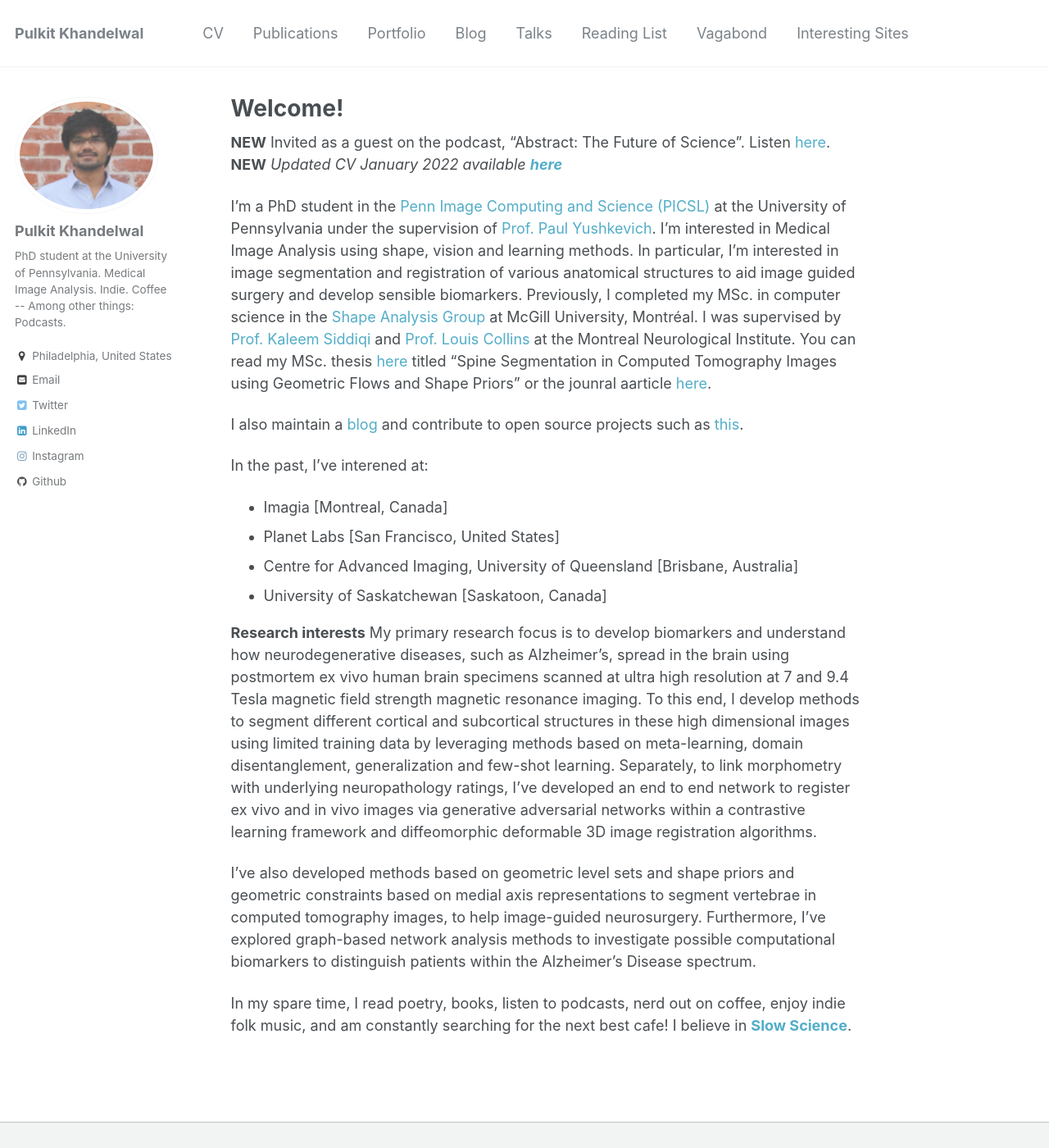
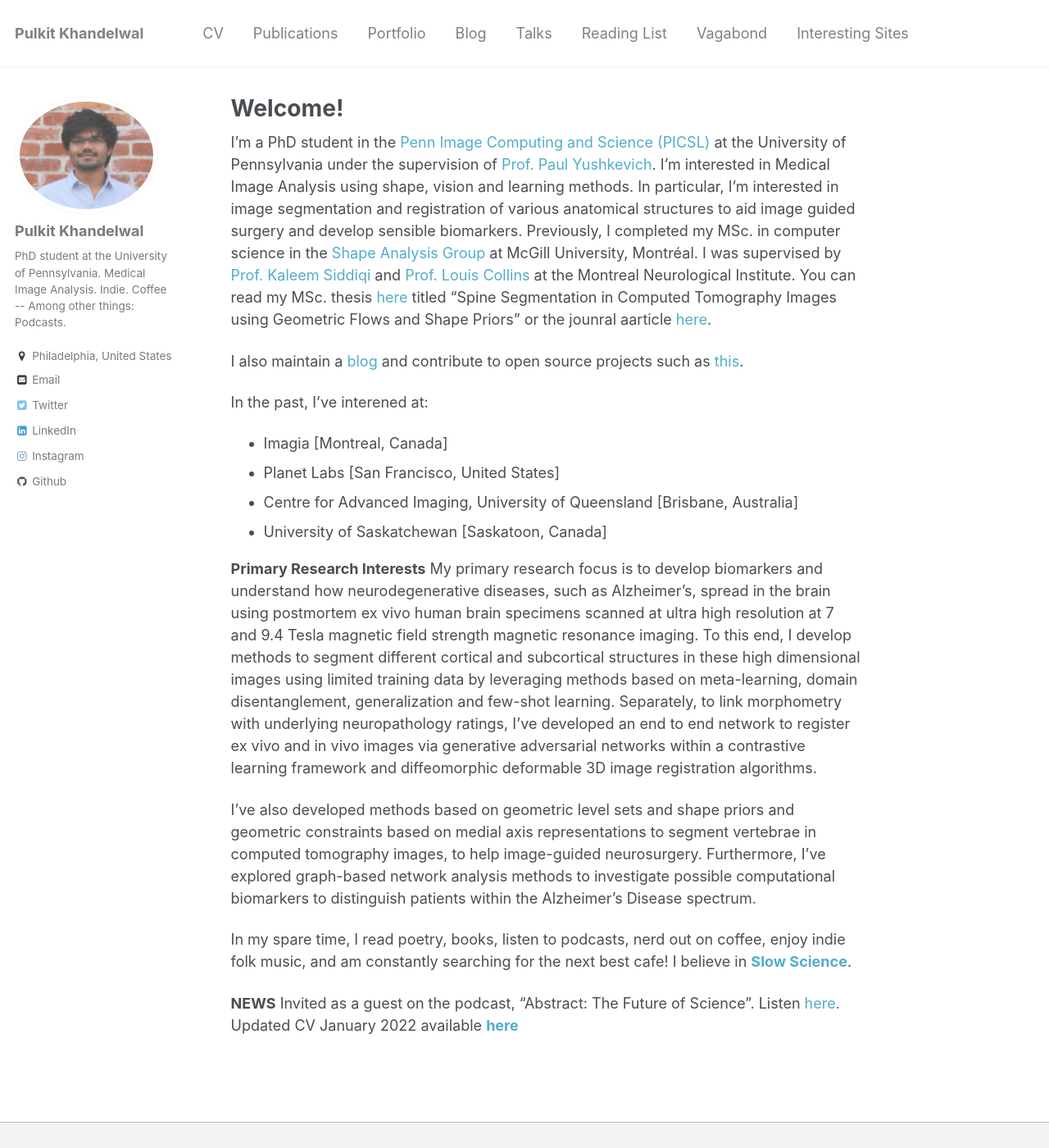
Before and after one commit to Pulkit-Khandelwal/pulkit-khandelwal.github.io, a Jekyll site: the page built from _pages/about.md, in a window 1280 px wide and 1400 px high. Shown: the whole window at 82% size. Built offline with Jekyll 4.4.1, drawn with Linux system fonts in a browser that asks for light colours; some of the changed lines change nothing that is shown.

Commit message:
Update about.md

```diff
--- a/_pages/about.md
+++ b/_pages/about.md
@@ -7,9 +7,6 @@ redirect_from:
   - /about/
   - /about.html
 ---
-
-**NEW** Invited as a guest on the podcast, "Abstract: The Future of Science". Listen [here](https://anchor.fm/abstractcast).
-**NEW** *Updated CV January 2022 available [**here**](https://github.com/Pulkit-Khandelwal/pulkit-khandelwal.github.io/blob/master/Pulkit_Khandelwal_CV.pdf)*
 
 I'm a PhD student in the [Penn Image Computing and Science (PICSL)](http://picsl.upenn.edu/) at the University of Pennsylvania under the supervision of [Prof. Paul Yushkevich](https://www.med.upenn.edu/apps/faculty/index.php/g275/p2693923). I'm interested in Medical Image Analysis using shape, vision and learning methods. In particular, I'm interested in image segmentation and registration of various anatomical structures to aid image guided surgery and develop sensible biomarkers. Previously, I completed my MSc. in computer science in the [Shape Analysis Group](http://www.cim.mcgill.ca/~shape/) at McGill University, Montréal. I was supervised by [Prof. Kaleem Siddiqi](http://www.cim.mcgill.ca/~siddiqi/) and [Prof. Louis Collins](http://nist.mni.mcgill.ca/) at the Montreal Neurological Institute. You can read my MSc. thesis [here](https://escholarship.mcgill.ca/concern/theses/4b29bb21t) titled "Spine Segmentation in Computed
 Tomography Images using Geometric Flows and Shape Priors" or the jounral aarticle [here](https://www.frontiersin.org/articles/10.3389/fcomp.2021.592296/full).
@@ -22,11 +19,14 @@ In the past, I've interened at:
 * Centre for Advanced Imaging, University of Queensland [Brisbane, Australia]
 * University of Saskatchewan [Saskatoon, Canada]
 
-**Research interests**
+**Primary Research Interests**
 My primary research focus is to develop biomarkers and understand how neurodegenerative diseases, such as Alzheimer’s, spread in the brain using postmortem ex vivo human brain specimens scanned at ultra high resolution at 7 and 9.4 Tesla magnetic field strength magnetic resonance imaging. To this end, I develop methods to segment different cortical and subcortical structures in these high dimensional images using limited training data by leveraging methods based on meta-learning, domain disentanglement, generalization and few-shot learning. Separately, to link morphometry with underlying neuropathology ratings, I’ve developed an end to end network to register ex vivo and in vivo images via generative adversarial networks within a contrastive learning framework and diffeomorphic deformable 3D image registration algorithms.
 
 I’ve also developed methods based on geometric level sets and shape priors and geometric constraints based on medial axis representations to segment vertebrae in computed tomography images, to help image-guided neurosurgery. Furthermore, I’ve explored graph-based network analysis methods to investigate possible computational biomarkers to distinguish patients within the Alzheimer’s Disease spectrum.
 
-
 In my spare time, I read poetry, books, listen to podcasts, nerd out on coffee, enjoy indie folk music, and am constantly searching for the next best cafe!
 I believe in [**Slow Science**](http://slow-science.org/).
+
+**NEWS**
+Invited as a guest on the podcast, "Abstract: The Future of Science". Listen [here](https://anchor.fm/abstractcast).
+Updated CV January 2022 available [**here**](https://github.com/Pulkit-Khandelwal/pulkit-khandelwal.github.io/blob/master/Pulkit_Khandelwal_CV.pdf)
```
